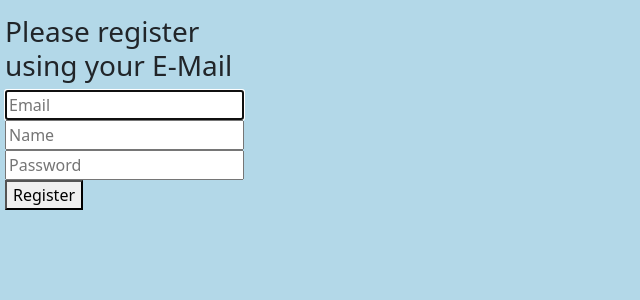
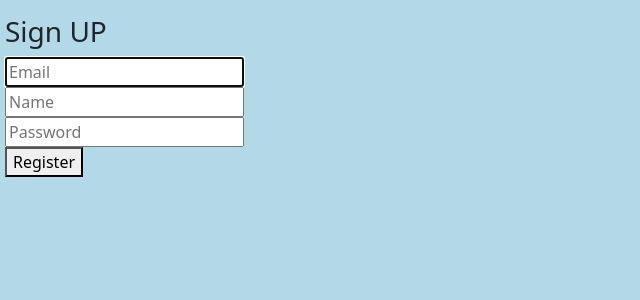
Before and after one commit to ananta-lamichhane/rec-sys, a Flask app: template templates/register.html in a window 1280 px wide. Shown: the part 70-370 px from the top of the page, without its empty margins (0-640 px from the left). Run offline with Flask 2, Linux system fonts and the light colour scheme; the template is opened without the code that fills it, so the values that code supplies are empty.

Commit message:
minor changes

```diff
--- a/templates/register.html
+++ b/templates/register.html
@@ -5,7 +5,7 @@
 
 {% block content %}
  <div class="column is-4 is-offset-4">
-    <h3 class="title">Please register using your E-Mail</h3>
+    <h3 class="title">Sign UP</h3>
     <div class="box">
         <form method="POST" action="">
             <div class="field">
```
